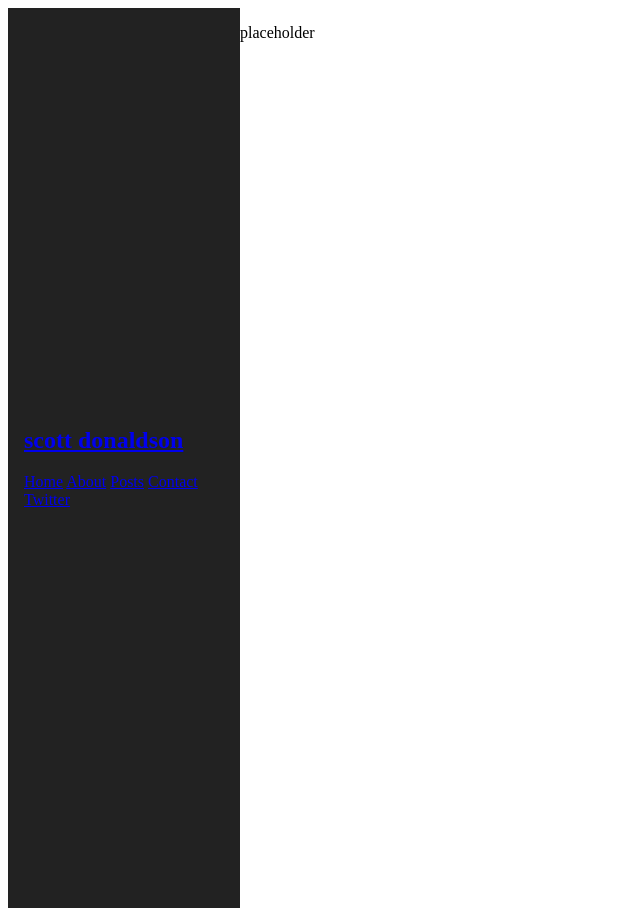
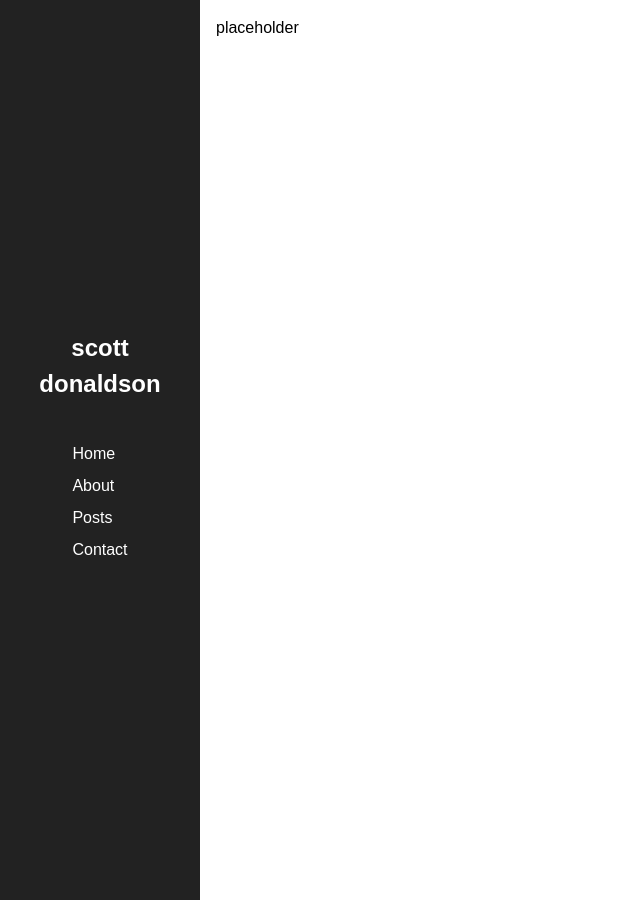
Before and after one commit to underwaterlad/underwaterl.ad, a Jekyll site: the page built from _posts/2025-11-12-welcome-to-jekyll.markdown, in a window 1280 px wide. Shown: the whole page, without its empty margins (0-640 px from the left). Built offline with Jekyll 4.4.1, drawn with Linux system fonts in a browser that asks for light colours.

Commit message:
mostly done home page

```diff
--- a/_includes/sidebar.html
+++ b/_includes/sidebar.html
@@ -1,19 +1,10 @@
 <!-- _includes/sidebar.html -->
-<aside class="sidebar" role="complementary" aria-label="Site navigation">
-  <div class="sidebar-inner">
-    <h1 class="site-title"><a href="{{ '/' | relative_url }}">{{ site.title }}</a></h1>
-
-    <nav class="site-nav" aria-label="Main">
+<div class="sidebar">
+  <h1 class="sidebar-title">{{ site.title }}</h1>
+  <nav class="sidebar-nav" aria-label="Site navigation">
     <a href="{{ '/' | relative_url }}">Home</a>
     <a href="{{ '/about' | relative_url }}">About</a>
     <a href="{{ '/posts' | relative_url }}">Posts</a>
     <a href="{{ '/contact' | relative_url }}">Contact</a>
   </nav>
-
-    {% if site.twitter_username %}
-      <div class="social">
-        <a href="https://twitter.com/{{ site.twitter_username }}" rel="me">Twitter</a>
 </div>
-    {% endif %}
-  </div>
-</aside>
--- a/assets/css/style.css
+++ b/assets/css/style.css
@@ -1,10 +1,26 @@
-/* General wrapper */
+/* ======================
+   Global reset and layout
+   ====================== */
+* {
+  box-sizing: border-box;
+  margin: 0;
+  padding: 0;
+}
+
+body {
+  font-family: sans-serif;
+  line-height: 1.5;
+}
+
+/* Root wrapper */
 .site-wrapper {
   display: flex;
   min-height: 100vh;
 }
 
-/* Sidebar */
+/* ======================
+   Sidebar
+   ====================== */
 .sidebar {
   width: 200px;
   background: #222;
@@ -12,8 +28,15 @@
   flex-shrink: 0;
   display: flex;
   flex-direction: column;
-  justify-content: center; /* centers sidebar content vertically */
+  justify-content: center;  /* vertical center */
+  align-items: center;      /* horizontal center optional */
   padding: 2rem 1rem;
+}
+
+.sidebar-title {
+  margin-bottom: 2rem;
+  font-size: 1.5rem;
+  text-align: center;
 }
 
 .sidebar-nav a {
@@ -23,31 +46,69 @@
   display: block;
 }
 
-/* Content */
+/* ======================
+   Main content
+   ====================== */
 .content {
   flex-grow: 1;
   position: relative;
+  overflow: auto; /* allows scrolling on normal pages */
+  padding: 1rem;  /* adjust as needed */
 }
 
-/* Home page specific */
-.home-landing .home-center {
-  position: absolute;
-  top: 50%;
-  left: 0;
-  width: 100%;
-  transform: translateY(-50%);
-  text-align: center;
-  z-index: 1;
+/* ======================
+   Homepage specific
+   ====================== */
+body.home-landing {
+  overflow: hidden;  /* no scrolling */
 }
 
-.home-landing .sidebar {
-  justify-content: center; /* vertically center menu & title */
+body.home-landing .site-wrapper {
+  height: 100vh;
+  width: 100vw;
 }
 
+body.home-landing .content {
+  padding: 0;
+  height: 100%;
+  overflow: hidden;
+}
 
-.home-image img {
+/* Home image container fills right column */
+body.home-landing .home-image {
+  position: relative;
   width: 100%;
-  height: 100vh;
+  height: 100%;
+  display: flex;
+  align-items: flex-end;  /* align content to bottom */
+  justify-content: center;
+  overflow: hidden;
+}
+
+/* Home image itself */
+body.home-landing .home-image img {
+  width: 100%;          /* fill width of container */
+  height: auto;         /* scale height proportionally */
   object-fit: cover;
   display: block;
+  margin-bottom: 0;     /* stick bottom edge to viewport */
 }
+
+/* ======================
+   Headings
+   ====================== */
+h1, h2, h3 {
+  margin-top: 0;
+}
+
+/* ======================
+   Links
+   ====================== */
+a {
+  color: inherit;
+  text-decoration: none;
+}
+
+a:hover {
+  text-decoration: underline;
+}
```
Also changed, not shown: 1 other file. Lines whose indentation alone changed are shown as unchanged.
